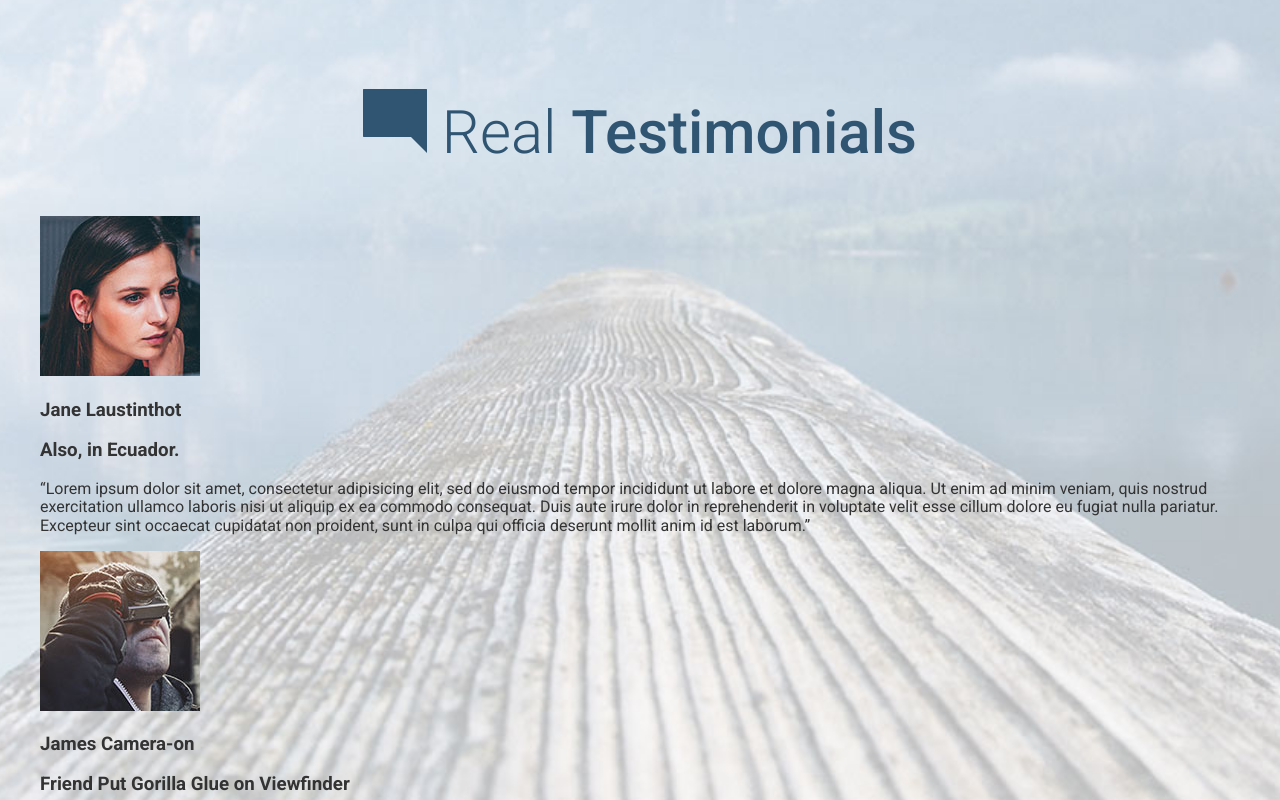
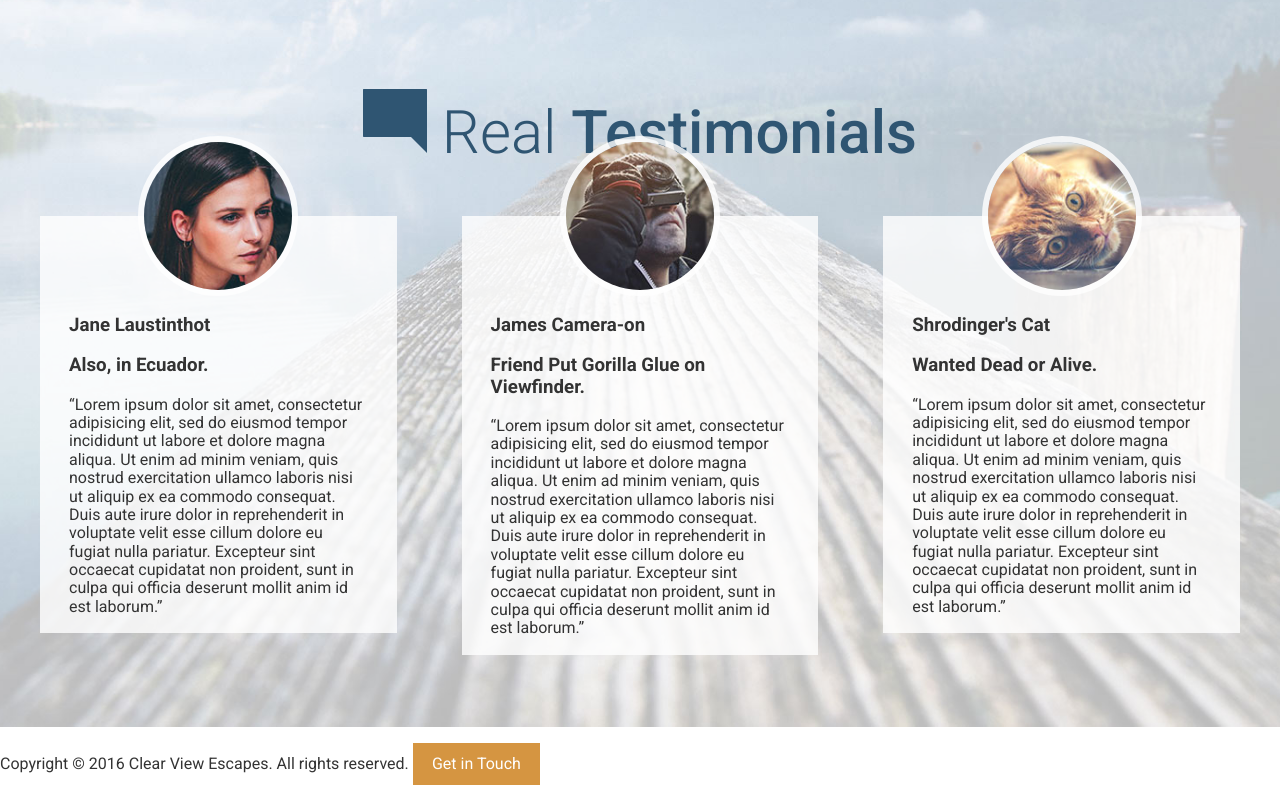
Before and after one commit to AAnderson1817/travel-prac, a website: page app/index.html in a window 1280 px wide. Shown: the part 3420-4220 px from the top of the page. Drawn offline with Linux system fonts and the light colour scheme.

Commit message:
Added borders, b-radius, and misc styling to testimonials

```diff
--- a/app/assets/styles/modules/_section-title.css
+++ b/app/assets/styles/modules/_section-title.css
@@ -20,6 +20,8 @@ strong{
   margin-bottom: .6rem;
 
   @mixin atSmall{
+    position:relative;
+    top:8px;
     margin-right: .5rem;
     margin-left:0;
     display:inline-block;
--- /dev/null
+++ b/app/assets/styles/modules/_testimonial.css
@@ -0,0 +1,15 @@
+.testimonial{
+  background-color: rgba(255,255,255,.8);
+  padding: 0 1.8125rem 1px 1.8125rem;
+
+  &__photo{
+    position:relative;
+    margin: 0 auto -80px auto;
+    border: 6px solid rgba(255,255,255,.8);
+    border-radius:80px;
+    overflow:hidden;
+    width:160px;
+    height: 160px;
+    top: -80px;
+  }
+}
--- a/app/assets/styles/styles.css
+++ b/app/assets/styles/styles.css
@@ -10,4 +10,5 @@
 @import "modules/_row";
 @import "modules/_generic-content-container";
 @import "modules/_section-title";
-@import "modules/_feature-item"
+@import "modules/_feature-item";
+@import "modules/_testimonial";
--- a/app/index.html
+++ b/app/index.html
@@ -119,25 +119,43 @@
 
   <div class="page-section page-section--testimonials" id="testimonials">
     <div class="wrapper">
-
       <h2 class="section-title section-title--blue">
         <img class="section-title_icon" src="assets/images/icons/comment.svg">
         Real <strong>Testimonials</strong></h2>
 
+    <div class="row row--gutters">
+      <div class="row__medium-4">
+        <div class="testimonial">
+          <div class="testimonial__photo">
             <img src="assets/images/testimonial-jane.jpg">
+          </div>
+
           <h3>Jane Laustinthot</h3>
           <h3>Also, in Ecuador.</h3>
           <p>&ldquo;Lorem ipsum dolor sit amet, consectetur adipisicing elit, sed do eiusmod tempor incididunt ut labore et dolore magna aliqua. Ut enim ad minim veniam, quis nostrud exercitation ullamco laboris nisi ut aliquip ex ea commodo consequat. Duis aute irure dolor in reprehenderit in voluptate velit esse cillum dolore eu fugiat nulla pariatur. Excepteur sint occaecat cupidatat non proident, sunt in culpa qui officia deserunt mollit anim id est laborum.&rdquo;</p>
-
+        </div>
+      </div>
+      <div class="row__medium-4">
+        <div class="testimonial">
+          <div class="testimonial__photo">
             <img src="assets/images/testimonial-john.jpg">
+          </div>
           <h3>James Camera-on</h3>
-      <h3>Friend Put Gorilla Glue on Viewfinder</h3>
+          <h3>Friend Put Gorilla Glue on Viewfinder.</h3>
           <p>&ldquo;Lorem ipsum dolor sit amet, consectetur adipisicing elit, sed do eiusmod tempor incididunt ut labore et dolore magna aliqua. Ut enim ad minim veniam, quis nostrud exercitation ullamco laboris nisi ut aliquip ex ea commodo consequat. Duis aute irure dolor in reprehenderit in voluptate velit esse cillum dolore eu fugiat nulla pariatur. Excepteur sint occaecat cupidatat non proident, sunt in culpa qui officia deserunt mollit anim id est laborum.&rdquo;</p>
-
+        </div>
+      </div>
+      <div class="row__medium-4">
+        <div class="testimonial">
+          <div class="testimonial__photo">
             <img src="assets/images/testimonial-cat.jpg">
+          </div>
           <h3>Shrodinger's Cat</h3>
-      <h3>Wanted Dead or Alive</h3>
+          <h3>Wanted Dead or Alive.</h3>
           <p>&ldquo;Lorem ipsum dolor sit amet, consectetur adipisicing elit, sed do eiusmod tempor incididunt ut labore et dolore magna aliqua. Ut enim ad minim veniam, quis nostrud exercitation ullamco laboris nisi ut aliquip ex ea commodo consequat. Duis aute irure dolor in reprehenderit in voluptate velit esse cillum dolore eu fugiat nulla pariatur. Excepteur sint occaecat cupidatat non proident, sunt in culpa qui officia deserunt mollit anim id est laborum.&rdquo;</p>
+        </div>
+      </div>
+    </div>
   </div>
 </div>
 
--- a/app/temp/styles/styles.css
+++ b/app/temp/styles/styles.css
@@ -733,6 +733,8 @@ text-align:center;
 @media (min-width: 530px) {
 
   .section-title__icon {
+    position: relative;
+    top: 8px;
     margin-right: .5rem;
     margin-left: 0;
     display: inline-block;
@@ -784,3 +786,19 @@ text-align:center;
     text-align: left;
   }
 }
+
+.testimonial{
+  background-color: rgba(255,255,255,.8);
+  padding: 0 1.8125rem 1px 1.8125rem;
+}
+
+.testimonial__photo{
+  position:relative;
+  margin: 0 auto -80px auto;
+  border: 6px solid rgba(255,255,255,.8);
+  border-radius:80px;
+  overflow:hidden;
+  width:160px;
+  height: 160px;
+  top: -80px;
+}
```
Lines whose indentation alone changed are shown as unchanged.
